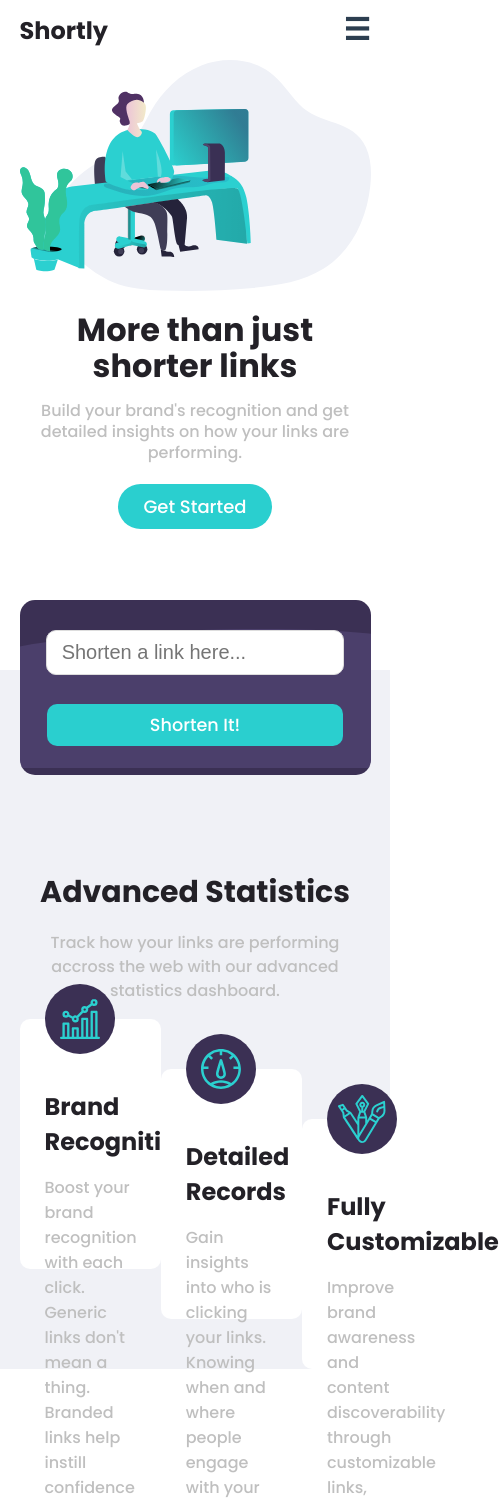
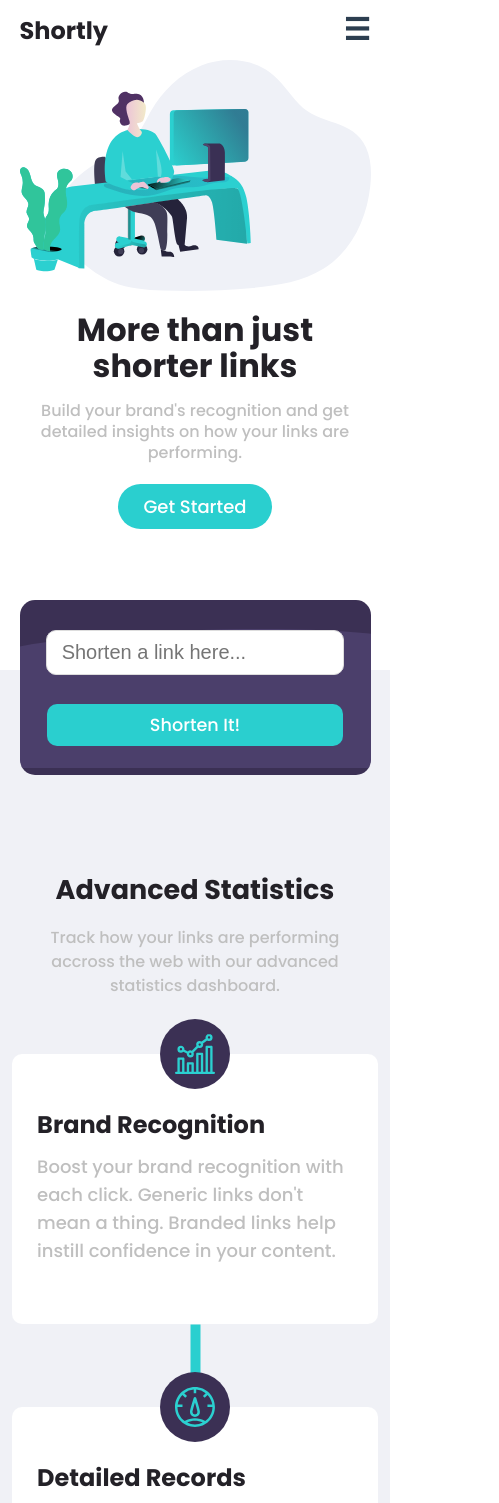
Before and after one commit to Ayoazeez26/link-shortener, a Vue app: page / in a window 390 px wide. Shown: the top 1503 px of the page, 499 px wide, since content can reach past the window. Built offline with nearby package versions, Linux system fonts and the light colour scheme.

Commit message:
finished advsta section

```diff
--- a/src/components/AdvSta.vue
+++ b/src/components/AdvSta.vue
@@ -15,7 +15,7 @@
             <p>Boost your brand recognition with each click. Generic links don't mean a thing. Branded links help instill confidence in your content.</p>
           </div>
         </div>
-        <div class="link"></div>
+        <div class="link one"></div>
         <div class="record">
           <div class="recog-img">
             <img src="../assets/images/icon-detailed-records.svg" alt="Brand Recognition Image">
@@ -25,7 +25,7 @@
             <p>Gain insights into who is clicking your links. Knowing when and where people engage with your content helps informs better decisions.</p>
           </div>
         </div>
-        <div class="link"></div>
+        <div class="link two"></div>
         <div class="custom">
           <div class="recog-img">
             <img src="../assets/images/icon-fully-customizable.svg" alt="Brand Recognition Image">
@@ -125,19 +125,42 @@ export default {
   height: 10px;
   background-color: hsl(180, 66%, 49%);
 }
-
+.one {
+  margin-top: 150px;
+}
+.two {
+  margin-top: 200px;
+}
 @media screen and (max-width: 1279px) {
   .advSta {
     width: 100%;
   }
 }
-
+@media screen and (max-width: 1044px){
+  .recog,
+  .record,
+  .custom {
+    padding-left: 15px;
+    padding-right: 15px;
+  }
+  .recog-text {
+    margin-top: 40px;
+    line-height: 21px;
+    font-size: 15px;
+  }
+}
 @media screen and (max-width: 980px) {
   .desc {
     width: 55%;
   }
 }
+@media screen and (max-width: 942px) {
 
+  .recog-text h4 {
+    font-size: 20px;
+    margin-top: 0;
+  }
+}
 @media screen and (max-width: 768px) {
   .advSta {
     width: 90%;
@@ -146,7 +169,45 @@ export default {
     width: 100%;
   }
   .desc h3 {
-    font-size: 30px;
+    font-size: 27px;
+  }
+  .desc-text {
+    flex-direction: column;
+    align-items: center;
+    margin-top: 40px;
+  }
+  .one,
+  .two {
+    margin-top: 23px;
+    transform: rotateZ(90deg);
+  }
+  .recog-img {
+    left: 50%;
+    transform: translate(-50%)
+  }
+  .recog,
+  .record,
+  .custom {
+    width: 90%;
+    height: 270px;
+    padding-left: 25px;
+    padding-right: 25px;
+  }
+  .recog-text {
+    margin-top: 60px;
+  }
+  .recog-text h4 {
+    font-size: 24px;
+  }
+  .recog-text p {
+    font-size: 18px;
+    line-height: 28px;
+  }
+  .custom {
+    margin-top: 50px;
+  }
+  .link {
+    width: 55px;
   }
 }
 </style>
```
